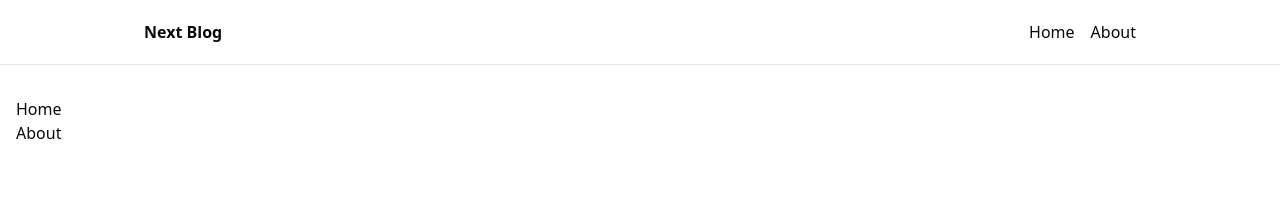
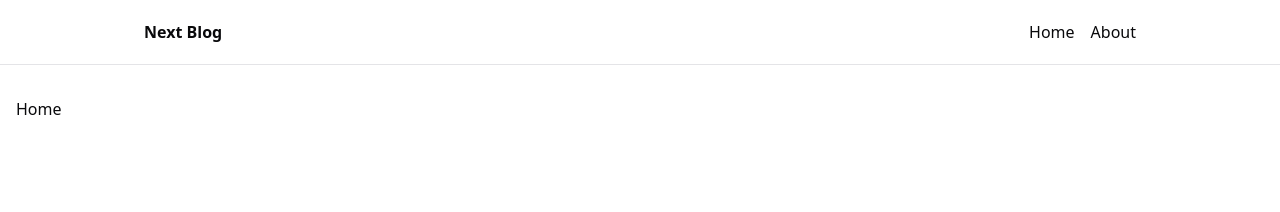
Before and after one commit to bricard-dev/next-blog, a Next.js app: page / in a window 1280 px wide. Shown: the top 212 px of the page. Built offline with nearby package versions, Linux system fonts and the light colour scheme.

Commit message:
Fix e2e app test error to remove About link from home page

```diff
--- a/src/app/page.tsx
+++ b/src/app/page.tsx
@@ -1,10 +1,7 @@
-import Link from "next/link";
-
 export default function Page() {
   return (
     <>
       <h1>Home</h1>
-      <Link href="/about">About</Link>
     </>
   );
 }
```
